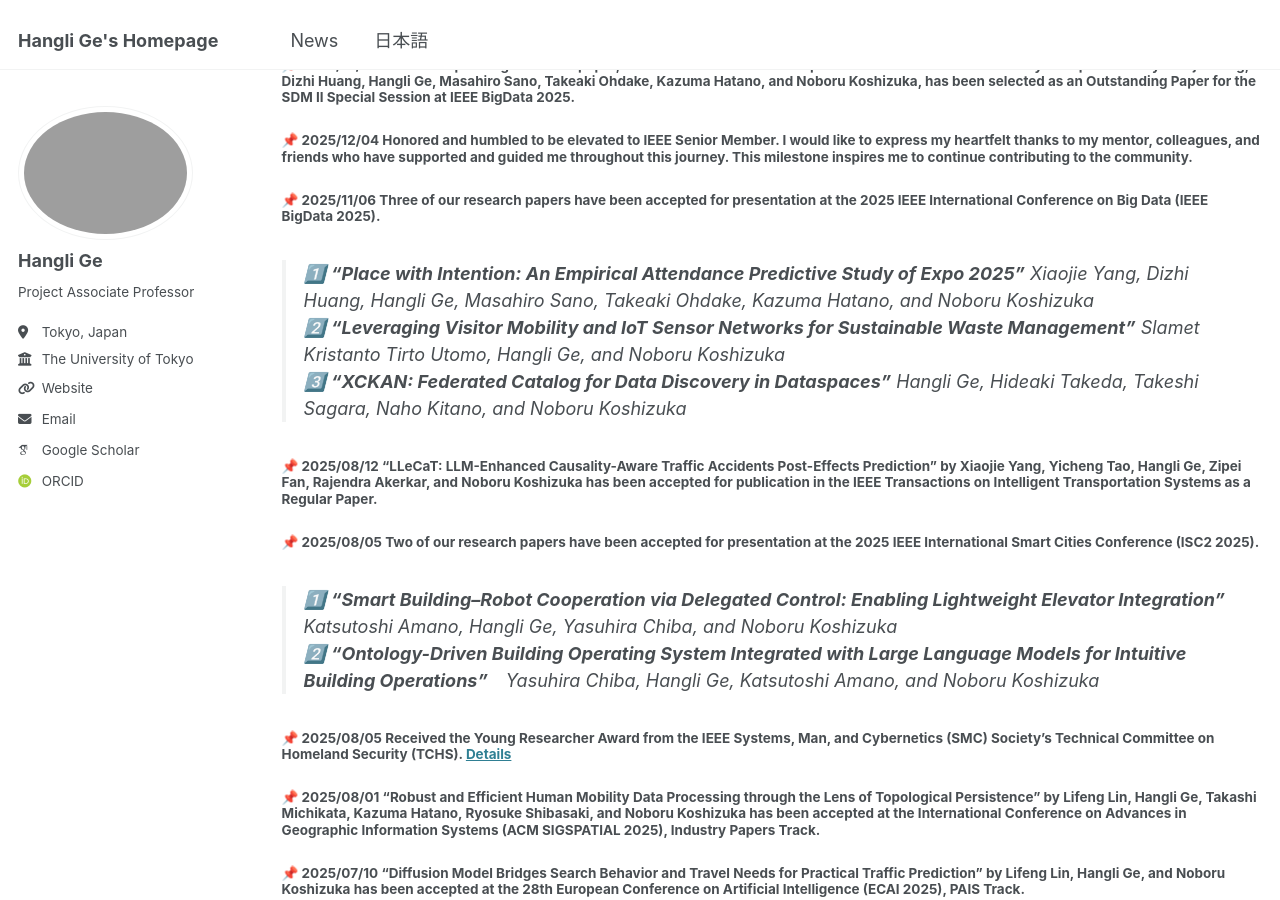
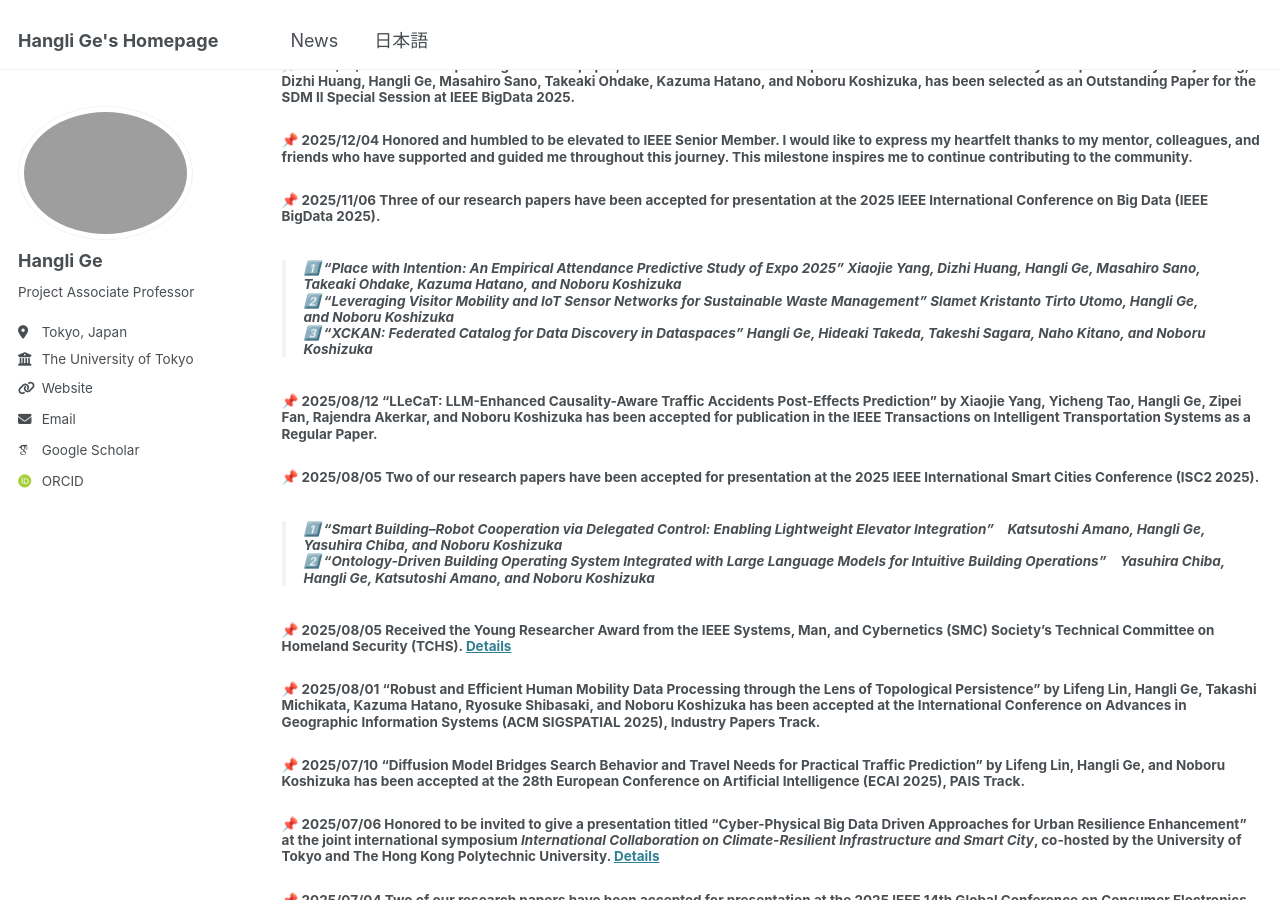
Before and after one commit to christie888/christie888.github.io, a Jekyll site: the page built from _pages/post.md, in a window 1280 px wide and 900 px high, scrolled down 484 px. Built offline with Jekyll 4.4.1, drawn with Linux system fonts in a browser that asks for light colours; some web fonts are replaced.

Commit message:
Update post.md

```diff
--- a/_pages/post.md
+++ b/_pages/post.md
@@ -21,12 +21,12 @@
 ##### 📌 2025/12/04 Honored and humbled to be elevated to **IEEE Senior Member**. I would like to express my heartfelt thanks to my mentor, colleagues, and friends who have supported and guided me throughout this journey. This milestone inspires me to continue contributing to the community.
 
 ##### 📌 2025/11/06 Three of our research papers have been accepted for presentation at the **2025 IEEE International Conference on Big Data (IEEE BigData 2025)**.
-> 1️⃣ **“Place with Intention: An Empirical Attendance Predictive Study of Expo 2025”**   Xiaojie Yang, Dizhi Huang, Hangli Ge, Masahiro Sano, Takeaki Ohdake, Kazuma Hatano, and Noboru Koshizuka  <br> 2️⃣ **“Leveraging Visitor Mobility and IoT Sensor Networks for Sustainable Waste Management”**  Slamet Kristanto Tirto Utomo, Hangli Ge, and Noboru Koshizuka  <br> 3️⃣ **“XCKAN: Federated Catalog for Data Discovery in Dataspaces”**   Hangli Ge, Hideaki Takeda, Takeshi Sagara, Naho Kitano, and Noboru Koshizuka
+>###### 1️⃣ **“Place with Intention: An Empirical Attendance Predictive Study of Expo 2025”**   Xiaojie Yang, Dizhi Huang, Hangli Ge, Masahiro Sano, Takeaki Ohdake, Kazuma Hatano, and Noboru Koshizuka  <br> 2️⃣ **“Leveraging Visitor Mobility and IoT Sensor Networks for Sustainable Waste Management”**  Slamet Kristanto Tirto Utomo, Hangli Ge, and Noboru Koshizuka  <br> 3️⃣ **“XCKAN: Federated Catalog for Data Discovery in Dataspaces”**   Hangli Ge, Hideaki Takeda, Takeshi Sagara, Naho Kitano, and Noboru Koshizuka
 
 ##### 📌 2025/08/12 **“LLeCaT: LLM-Enhanced Causality-Aware Traffic Accidents Post-Effects Prediction”** by Xiaojie Yang, Yicheng Tao, Hangli Ge, Zipei Fan, Rajendra Akerkar, and Noboru Koshizuka has been accepted for publication in the **IEEE Transactions on Intelligent Transportation Systems** as a **Regular Paper**.
 
 ##### 📌 2025/08/05 Two of our research papers have been accepted for presentation at the **2025 IEEE International Smart Cities Conference (ISC2 2025)**.
->1️⃣ **“Smart Building–Robot Cooperation via Delegated Control: Enabling Lightweight Elevator Integration”**　Katsutoshi Amano, Hangli Ge, Yasuhira Chiba, and Noboru Koshizuka  <br>2️⃣ **“Ontology-Driven Building Operating System Integrated with Large Language Models for Intuitive Building Operations”**　Yasuhira Chiba, Hangli Ge, Katsutoshi Amano, and Noboru Koshizuka
+>###### 1️⃣ **“Smart Building–Robot Cooperation via Delegated Control: Enabling Lightweight Elevator Integration”**　Katsutoshi Amano, Hangli Ge, Yasuhira Chiba, and Noboru Koshizuka  <br>2️⃣ **“Ontology-Driven Building Operating System Integrated with Large Language Models for Intuitive Building Operations”**　Yasuhira Chiba, Hangli Ge, Katsutoshi Amano, and Noboru Koshizuka
 
 ##### 📌 2025/08/05 Received the **Young Researcher Award** from the IEEE Systems, Man, and Cybernetics (SMC) Society’s Technical Committee on Homeland Security (TCHS). [Details](https://www.ieee-csr.org/awards/#ieee-smc-tchs)
 
@@ -37,12 +37,12 @@
 ##### 📌 2025/07/06 Honored to be invited to give a presentation titled **“Cyber-Physical Big Data Driven Approaches for Urban Resilience Enhancement”** at the joint international symposium *International Collaboration on Climate-Resilient Infrastructure and Smart City*, co-hosted by the University of Tokyo and The Hong Kong Polytechnic University. [Details](https://hanglige.com/files/20250706Poster_UTokyo.jpg)
 
 ##### 📌 2025/07/04 Two of our research papers have been accepted for presentation at the **2025 IEEE 14th Global Conference on Consumer Electronics (IEEE GCCE 2025)**.
-> 1️⃣ **“Deep Unfolding for MIMO Signal Detection”**　Hangli Ge and Noboru Koshizuka<br> 2️⃣ **“Realizing Space-Oriented Control in Smart Buildings via Word Embeddings”**  Hangli Ge, Hiroaki Mori, Yasuhira Chiba, and Noboru Koshizuka
+>###### 1️⃣ **“Deep Unfolding for MIMO Signal Detection”**　Hangli Ge and Noboru Koshizuka<br> 2️⃣ **“Realizing Space-Oriented Control in Smart Buildings via Word Embeddings”**  Hangli Ge, Hiroaki Mori, Yasuhira Chiba, and Noboru Koshizuka
 
 ##### 📌 2025/07/01 **“Analyzing the Correlation Between Expressway Route Search Records and Traffic Volume at Tourist Interchanges”** by Hangli Ge, Kazuma Hatano, Nobuyuki Ichikawa, Takeshi Kawasaki, and Noboru Koshizuka has been published in the special issue *Sustainable Tourism and Transport under Overtourism* of **Traffic Engineering**, Vol. 60, No. 3.
 
 ##### 📌 2025/06/30 Two of our research papers have been accepted for presentation at the **2025 IEEE International Conference on Systems, Man, and Cybernetics (SMC)**.
-> 1️⃣ **“Simulation of Emergency Evacuation in Large-Scale Metropolitan Railway Systems for Urban Resilience”** Hangli Ge, Zipei Fan, Xiaojie Yang, Francesco Flammini, and Noboru Koshizuka<br> 2️⃣ **“Origin–Destination Extraction from Large-Scale Route Search Records for Tourism Trend Analysis”**  Hangli Ge, Dizhi Huang, Xiaojie Yang, Lifeng Lin, Kazuma Hatano, Takeshi Kawasaki, and Noboru Koshizuka
+>###### 1️⃣ **“Simulation of Emergency Evacuation in Large-Scale Metropolitan Railway Systems for Urban Resilience”** Hangli Ge, Zipei Fan, Xiaojie Yang, Francesco Flammini, and Noboru Koshizuka<br> 2️⃣ **“Origin–Destination Extraction from Large-Scale Route Search Records for Tourism Trend Analysis”**  Hangli Ge, Dizhi Huang, Xiaojie Yang, Lifeng Lin, Kazuma Hatano, Takeshi Kawasaki, and Noboru Koshizuka
 
 ##### 📌 2025/06/15 **“Long-Term Traffic Congestion Prediction on Expressways Using Route Search History Data”** by Itsuki Matsunaga, Hangli Ge, Yuto Kosugi, Nobuyuki Ichikawa, Takeshi Kawasaki, and Noboru Koshizuka has been accepted as a peer-reviewed oral presentation at the **45th Annual Conference on Traffic Engineering (JSTE)**.
 
```
